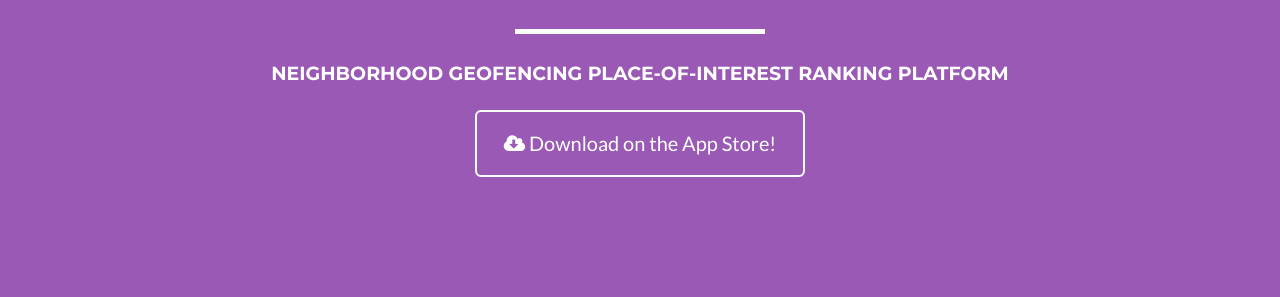
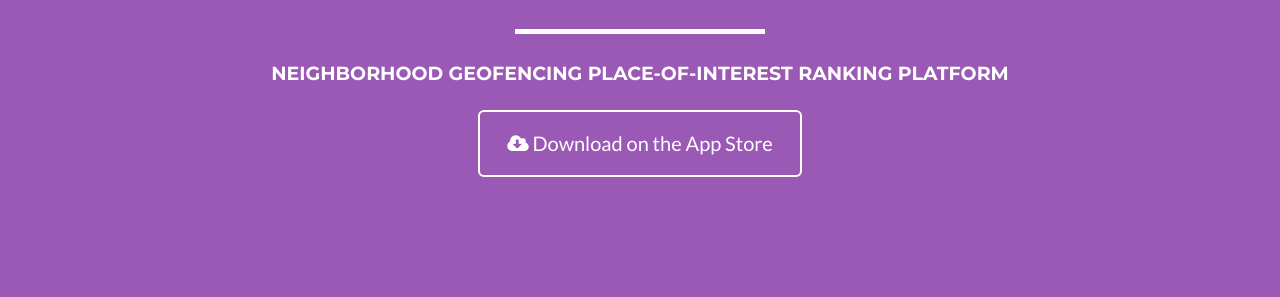
Before and after one commit to andrewcar/andrewcar.github.io, a Jekyll site: the page built from index.html, in a window 1280 px wide and 900 px high, scrolled down 2009 px. Shown: the part 129-426 px from the top of the window. Built offline with Jekyll 4.4.1, drawn with Linux system fonts in a browser that asks for light colours.

Commit message:
Update about.html

```diff
--- a/_includes/about.html
+++ b/_includes/about.html
@@ -43,7 +43,7 @@
                     <h4>neighborhood geofencing place-of-interest ranking platform</h4>
                 </div>
                      <a href="https://itunes.apple.com/us/app/hoods-neighborhood-map-for/id1064326860?ls=1&mt=8" class="btn btn-lg btn-outline">
-                     <i class="fa fa-cloud-download"></i> Download on the App Store!
+                     <i class="fa fa-cloud-download"></i> Download on the App Store
                      </a>
                 <br>
                 <br>
```
